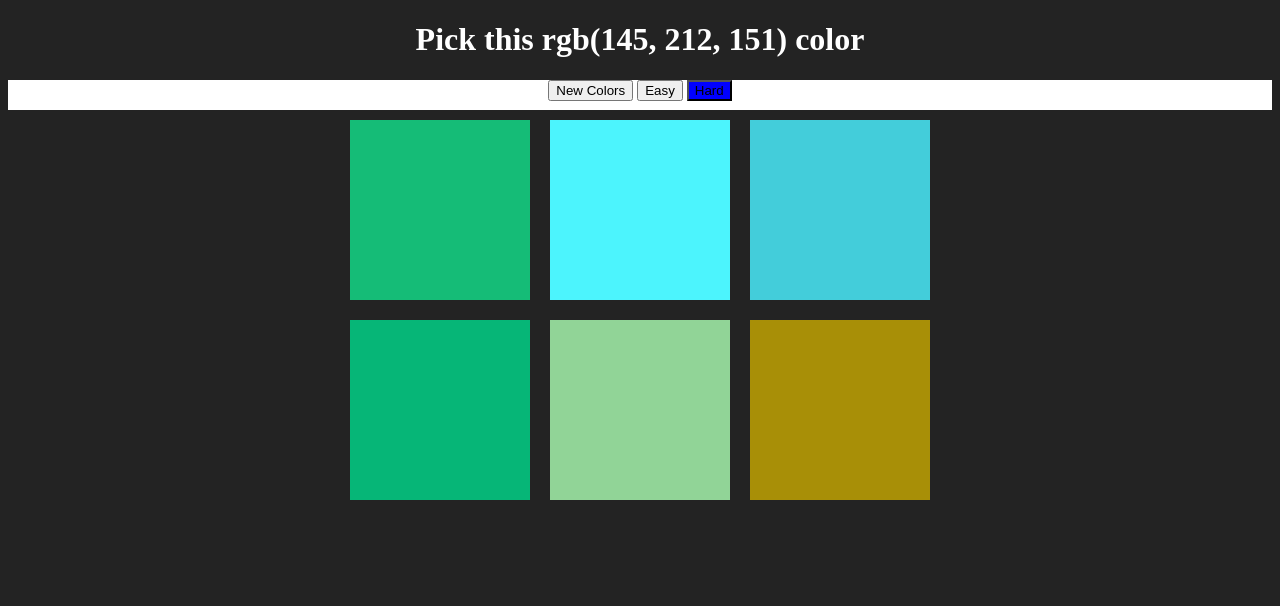
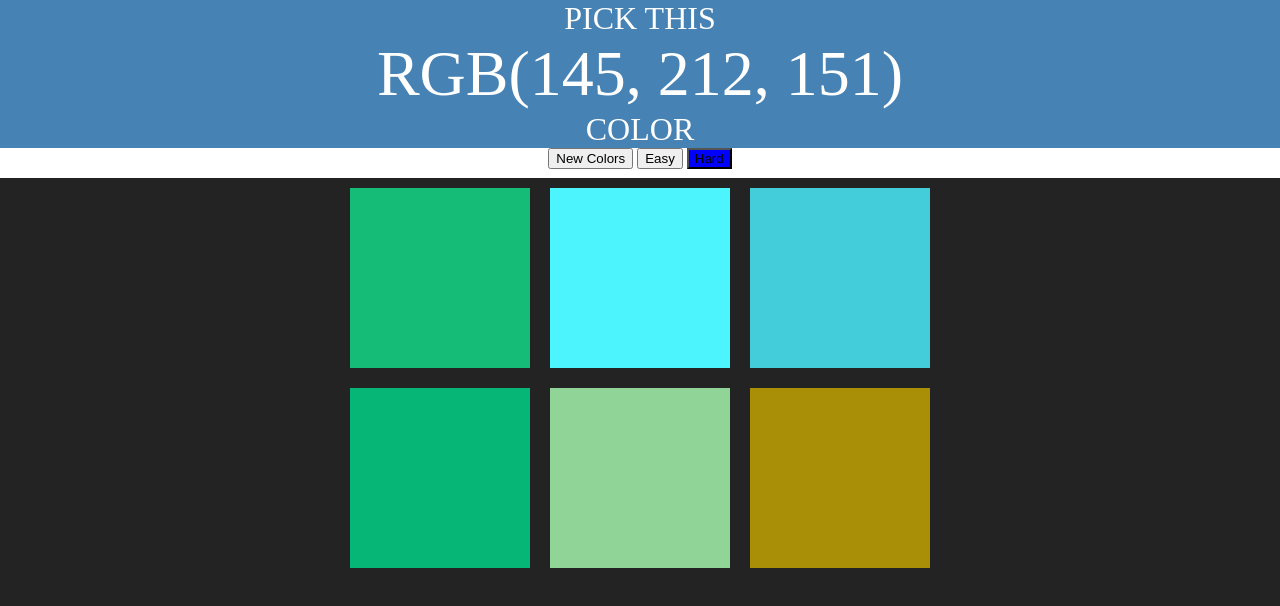
Before and after one commit to z4ha/colorGame, a plain HTML site: page index.html in a window 1280 px wide. Drawn offline with Linux system fonts and the light colour scheme.

Commit message:
first css

```diff
--- a/colorgame.css
+++ b/colorgame.css
@@ -1,10 +1,16 @@
 body {
   background-color: #232323;
+  margin: 0;
+  font-family: "Montserrat", "Avenir";
 }
 
 h1{
   text-align: center;
   color: white;
+  background-color: steelblue;
+  margin: 0;
+  font-weight: normal;
+  text-transform: uppercase;
 }
 
 #midMenu{
@@ -13,6 +19,9 @@ h1{
 
 }
 
+#colorDisplay {
+  font-size: 200%;
+}
 .square {
   width: 30%;
   background: purple;
--- a/colorgame.js
+++ b/colorgame.js
@@ -38,7 +38,7 @@ function reseter () {
     }
   }
 
-  topMenu.style.backgroundColor = '#232323'
+  topMenu.style.backgroundColor = 'steelblue'
   resetButton.textContent = 'New Colors'
   messageDisplay.textContent = ''
 }
--- a/index.html
+++ b/index.html
@@ -5,8 +5,7 @@
 	<link rel="stylesheet" type="text/css" href="colorgame.css">
 </head>
 <body>
-<h1>Pick this <span id="colorDisplay">RGB</span> color</h1>
-
+<h1>Pick this<br> <span id="colorDisplay">RGB</span><br>color</h1>
 <div id="stripe">
 	<button id="reset">New Colors</button>
 	<span id="message"></span>
```
